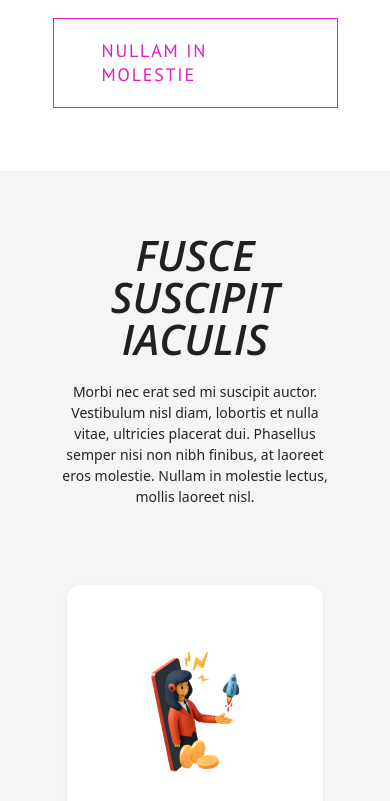
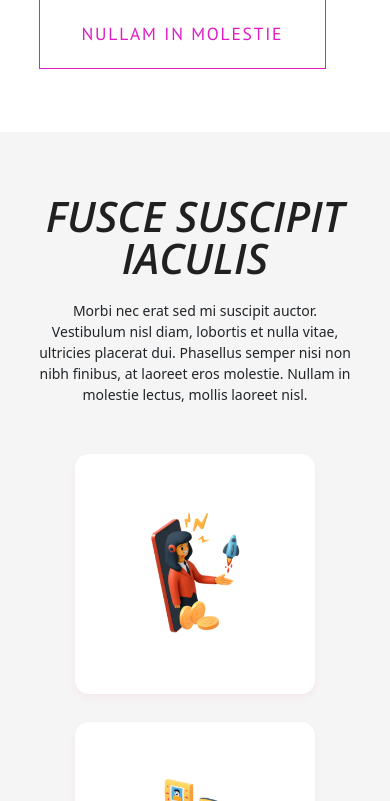
Before and after one commit to MinerySA/lorem-ipsum, a plain HTML site: page index.html in a window 390 px wide. Shown: the part 1199-2000 px from the top of the page. Drawn offline with nearby package versions, Linux system fonts and the light colour scheme.

Commit message:
small mobile bugs fixeds
Minor 360px mobile display was optimized

```diff
--- a/scss/_banner.scss
+++ b/scss/_banner.scss
@@ -6,13 +6,15 @@
         // background-size: 100% auto, 200% 200%;
     }
 
+
     .head-title{
-        font: normal normal 800 4rem/4rem "Open Sans";
+        font: normal normal 800 4rem/1.5 "Open Sans";
         letter-spacing: 0px;
         color: #FFFFFF;
         text-shadow: 0px 0.25rem 0.5rem #0000006e;
         text-transform: uppercase;
 
-        @include adapt("max-width: 991px"){ font-size: 3rem !important; }
+        @include adapt("max-width: 991px"){ font-size: 3rem; }
+        @include adapt("max-width: 360px"){ font-size: 2.5rem; }
     }
 }
--- a/scss/_elements.scss
+++ b/scss/_elements.scss
@@ -8,16 +8,20 @@ img{ max-width: 100%; }
 a{ color: $secondary-color; }
 
 .btn{
-    padding: 20px 48px;
-    line-height: 24px;
-    font-size: 18px;
-    font: 18px/24px "PT Sans";
+    padding: 1.75rem 3rem;
+    line-height: 1.5rem;
+    font: 1.25rem/1.5rem "PT Sans";
     text-transform: uppercase;
     letter-spacing: 1.8px;
     display: inline-block;
     border: 1px solid $primary-color;
     color: $primary-color;
     text-decoration: none;
+
+    @include adapt("max-width: 360px"){
+        font: 1rem/1rem "PT Sans";
+        padding: 1.5rem 2rem;
+    }
 
     &:hover{
         transform: translateX(1px) translateY(1px);
@@ -42,10 +46,11 @@ a{ color: $secondary-color; }
         position: relative;
         margin: 2rem;
         @include adapt("max-width: 991px"){ margin: 1rem; }
+        @include adapt("max-width: 360px"){ margin: 1rem 0; }
 
         .card-picture{
             width: 16rem;
-            min-width: 256px;
+            min-width: 240px;
             aspect-ratio: 1/1;
             display: flex;
             background: $white;
@@ -79,12 +84,15 @@ a{ color: $secondary-color; }
         }
 
         &:hover{
+            z-index: 900;
+
             .card-picture{
                 transform: scale(1.17);
             }
             .card-caption{
                 opacity: 1;
                 transform: translateX(-50%) translateY(70%);
+                z-index: 901;
             }
         }
     }
@@ -105,9 +113,10 @@ a{ color: $secondary-color; }
 
     .subscribe-input{
         border: 0px;
-        display: flex;
+        display: block;
         line-height: 2rem;
         padding: 0.75rem 1.5rem;
+        width: 0px;
         background: transparent;
         outline: none;
 
@@ -133,10 +142,18 @@ a{ color: $secondary-color; }
             transform: scale(1.1);
             padding-left: 2.5rem;
             padding-right: 2.5rem;
+            @include adapt("max-width: 991px"){
+                padding-left: 1.5rem;
+                padding-right: 1.5rem;
+            }
         }
     }
 }
 
 .space{
-    margin-top: 64px;
+    margin-top: 4rem;
+
+    @include adapt("max-width: 991px"){
+        margin-top: 2.5rem;
+    }
 }
--- a/scss/_sections.scss
+++ b/scss/_sections.scss
@@ -8,6 +8,8 @@
     justify-content: center;
     align-content: center;
     flex-direction: column;
+    @include adapt("max-width: 991px"){ padding: 4.5rem 2rem; }
+    @include adapt("max-width: 360px"){ min-height: 100vh !important; }
 
     &.no-height{ min-height: fit-content; }
     &.section-grey{ background: #F5F5F5; }
```
Also changed, not shown: css/main.css.
